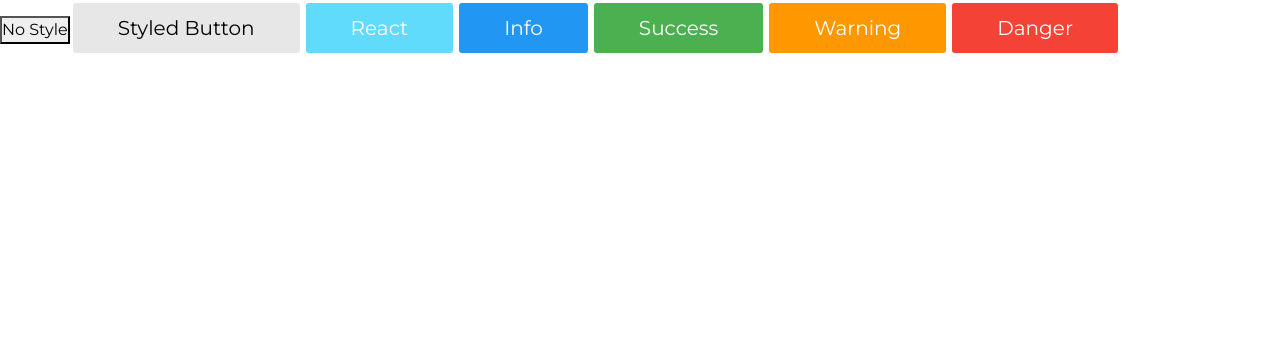
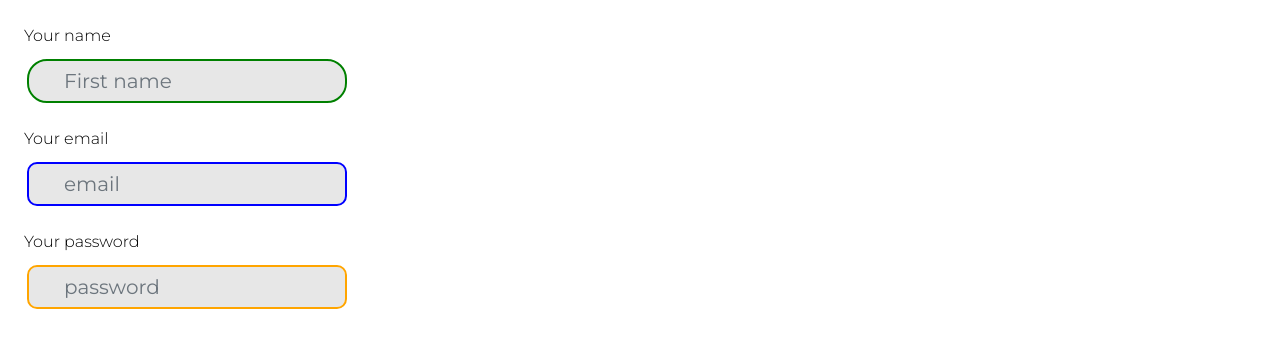
Before and after one commit to sxidsvit/react-challenge, a React (Create React App) app: page / in a window 1280 px wide. Shown: the top 348 px of the page. Built offline with nearby package versions, Linux system fonts and the light colour scheme.

Commit message:
ref (index.js): InputWithSuperPower()

```diff
--- a/src/index.js
+++ b/src/index.js
@@ -1,94 +1,91 @@
 import React, { Component } from 'react'
 import ReactDOM from 'react-dom'
 
-const Button = ({ onClick, text, style }) => {
+const Input = (props) => {
+  console.log('props', props)
+  const { style, options: { type, hendlers, placeholder, label, id } } = props
   return (
-    <button onClick={onClick} style={style}>
-      {text}
-    </button>
+    <div className="form-group  m-4 w-25">
+      <label htmlFor={id} className="text-center">{label}</label>
+      <input className="form-control" id={id}
+        type={type}
+        style={style}
+        {...hendlers}
+        placeholder={placeholder}
+        aria-label="Username" aria-describedby="basic-addon1" />
+    </div>
   )
 }
 
-const buttonWithSuperPower = (CompParam, name = 'default') => {
-  const colors = [
-    {
-      name: 'default',
-      backgroundColor: '#e7e7e7',
-      color: '#000000',
-    },
-    {
-      name: 'react',
-      backgroundColor: '#61dbfb',
-      color: '#ffffff',
-    },
-    {
-      name: 'success',
-      backgroundColor: '#4CAF50',
-      color: '#ffffff',
-    },
-    {
-      name: 'info',
-      backgroundColor: '#2196F3',
-      color: '#ffffff',
-    },
-    {
-      name: 'warning',
-      backgroundColor: '#ff9800',
-      color: '#ffffff',
-    },
-    {
-      name: 'danger',
-      backgroundColor: '#f44336',
-      color: '#ffffff',
-    },
-  ]
-  const { backgroundColor, color } = colors.find((c) => c.name === name)
+const InputWithSuperPower = (CompParam, options = {}) => {
+  console.log('InputWithSuperPower - options: ', options);
 
-  const buttonStyles = {
-    backgroundColor,
-    padding: '10px 45px',
+  const inputStyles = {
+    backgroundColor: '#e7e7e7',
+    padding: '20px 35px',
     border: 'none',
     borderRadius: 3,
     margin: 3,
     cursor: 'pointer',
     fontSize: '1.25rem',
-    color,
+    color: 'green'
   }
+
   return (props) => {
-    return <CompParam {...props} style={buttonStyles} />
+    return <CompParam
+      style={{ ...inputStyles, ...options.style }}
+      options={options} />
   }
 }
 
-const NewButton = buttonWithSuperPower(Button)
-const ReactButton = buttonWithSuperPower(Button, 'react')
-const InfoButton = buttonWithSuperPower(Button, 'info')
-const SuccessButton = buttonWithSuperPower(Button, 'success')
-const WarningButton = buttonWithSuperPower(Button, 'warning')
-const DangerButton = buttonWithSuperPower(Button, 'danger')
+const TextInput = InputWithSuperPower(Input,
+  {
+    type: 'text',
+    style: { borderRadius: '20px', color: 'green', border: '2px solid green' },
+    hendlers: {
+      onClick: () => console.log('Text. You clicked inside mу ...'),
+      onBlur: () => console.log('Text. Fockus is lost ...')
+    },
+    placeholder: 'First name',
+    label: 'Your name',
+    id: 1
+  })
+
+const EmailInput = InputWithSuperPower(Input,
+
+  {
+    type: 'email',
+    style: { borderRadius: '10px', color: 'blue', border: '2px solid blue' },
+    hendlers: {
+      onClick: () => console.log('Email. You clicked inside mу ...'),
+    },
+    placeholder: 'email',
+    label: 'Your email',
+    id: 2
+  })
+
+const PasswordInput = InputWithSuperPower(Input,
+
+  {
+    type: 'password',
+    style: { borderRadius: '10px', color: 'orange', border: '2px solid orange' },
+    hendlers: {
+      onClick: () => console.log('Password. You clicked inside mу ...'),
+    },
+    placeholder: 'password',
+    label: 'Your password',
+    id: 3
+  })
+
 
 class App extends Component {
   render() {
+
     return (
       <div className='App'>
-        <Button text='No Style' onClick={() => alert('I am not styled yet')} />
-        <NewButton
-          text='Styled Button'
-          onClick={() => alert('I am the default style')}
-        />
-        <ReactButton text='React' onClick={() => alert('I have react color')} />
-        <InfoButton
-          text='Info'
-          onClick={() => alert('I am styled with info color')}
-        />
-        <SuccessButton text='Success' onClick={() => alert('I am successful')} />
-        <WarningButton
-          text='Warning'
-          onClick={() => alert('I warn you many times')}
-        />
-        <DangerButton
-          text='Danger'
-          onClick={() => alert('Oh no, you can not restore it')}
-        />
+        <TextInput />
+        <EmailInput />
+        <PasswordInput />
       </div>
     )
   }
```
